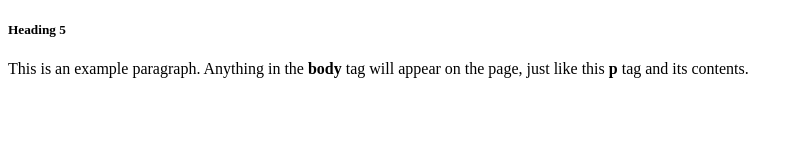
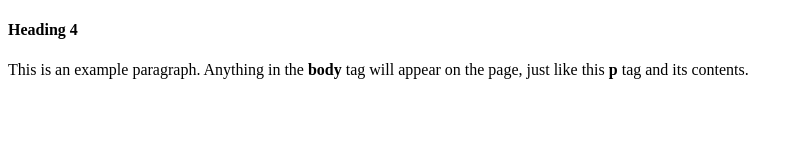
Before and after one commit to DrobnjakS18/Test-Projext, a plain HTML site: page index.html in a window 1280 px wide. Shown: the full height of the page, 0-803 px from the left. Drawn offline with Linux system fonts and the light colour scheme.

Commit message:
Revert "Heading 5"
This reverts commit 1a9c5f792fb56fb1d7eb39872439b664e4888a05.

```diff
--- a/index.html
+++ b/index.html
@@ -5,7 +5,7 @@
     <link rel="stylesheet" href="css/style.css">
   </head>
   <body>
-    <h5>Heading 5</h5>
+    <h4>Heading 4</h4>
     <p>This is an example paragraph. Anything in the <strong>body</strong> tag will appear on the page, just like this <strong>p</strong> tag and its contents.</p>
     <script src="js/script.js"></script>
   </body>
```
